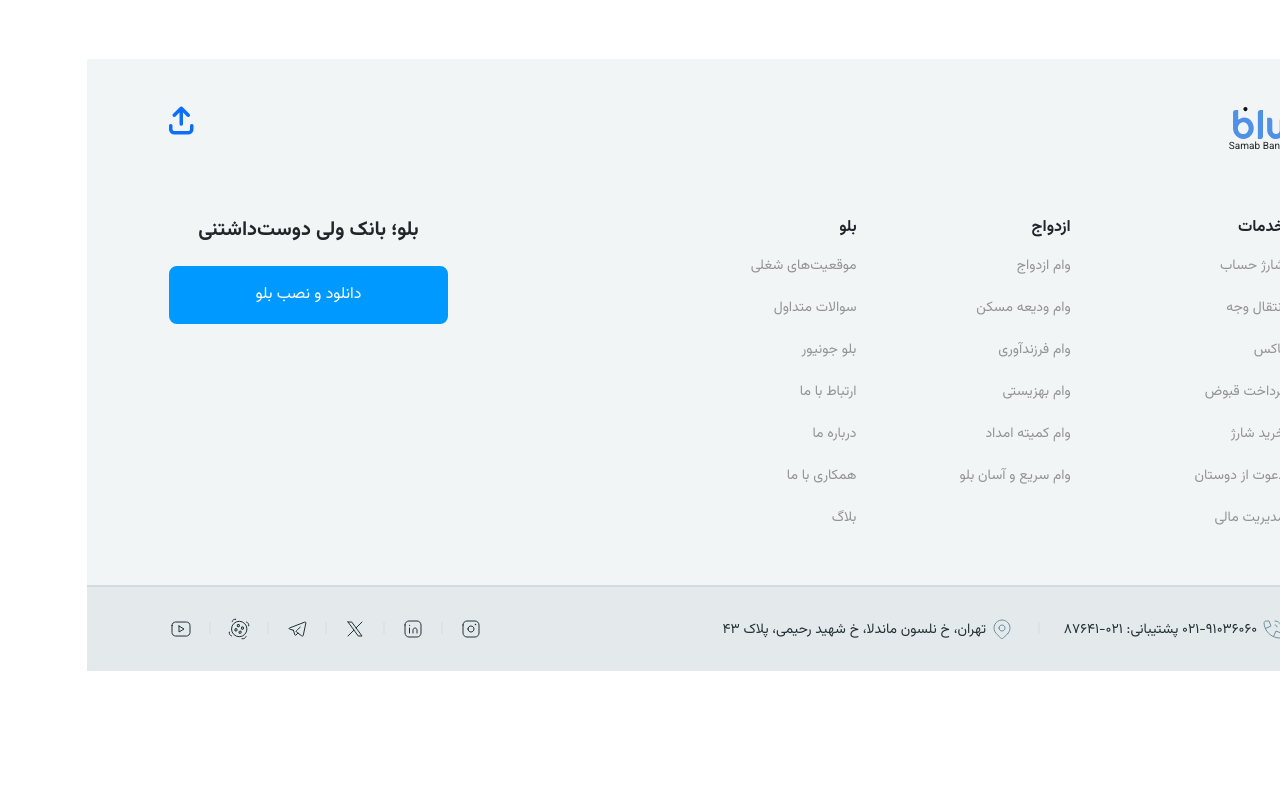
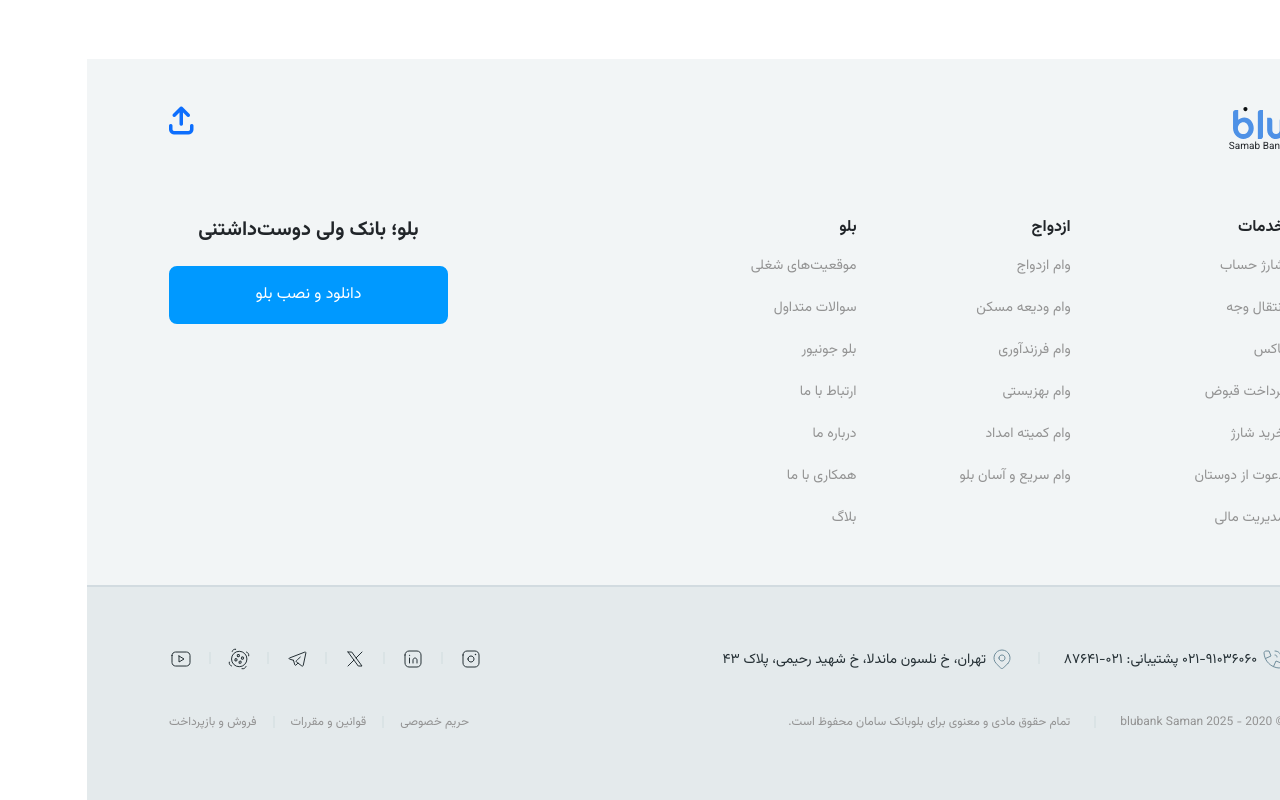
Before and after one commit to marmram/blueBalnk, a plain HTML site: page index.html in a window 1280 px wide. Shown: the part 7518-8318 px from the top of the page. Before the commit the page ends 8189 px from the top, so only its background shows below. Drawn offline with nearby package versions, Linux system fonts and the light colour scheme.

Commit message:
footerDone

```diff
--- a/assets/css/style.css
+++ b/assets/css/style.css
@@ -1011,11 +1011,16 @@
 .footerInfo {
     color: #253035;
     font-size: 14px;
+    margin-bottom: 3%;
 }
 
 .footerBottom {
-    padding-bottom: 30px;
-    padding-top: 30px;
+    padding-bottom: 60px;
+    padding-top: 60px;
     background-color: #E4EAEC;
     border-top: 2px solid #D2DBE0;
 }
+.copyRight{
+    font-size: 12px;
+    color: var(--gray);
+}
--- a/index.html
+++ b/index.html
@@ -489,12 +489,13 @@
                                     <div class="swiper-slide">
                                         <div class="swiperBlueLine blueLineAnswer">
                                             <p class="titleSmall">بلو لاین</p>
-                                            <p class="swiperP">بله شما میتوانید برای خود و یا هر شماره مد نظر خود شارژ تهیه کنید.</p>
+                                            <p class="swiperP">بله شما میتوانید برای خود و یا هر شماره مد نظر خود شارژ
+                                                تهیه کنید.</p>
                                         </div>
                                     </div>
                                     <div class="swiper-slide">
                                         <div class="swiperBlueLine userBlue">
-                                                <p class="titleSmall">کاربر بلو</p>
+                                            <p class="titleSmall">کاربر بلو</p>
                                             <p class="swiperP">ممنون از راهنمایی شما.</p>
                                         </div>
                                     </div>
@@ -1668,8 +1669,59 @@
                         </ul>
                     </div>
                 </div>
-
-
+                <div class="blueRights d-flex align-items-center justify-content-start gap-4 w-100">
+                    <div class="copyrightDiv d-flex align-items-center justify-content-start gap-4 w-100">
+                        <div>
+                            <span class="copyRight">© 2020 - 2025 blubank Saman</spspan>
+
+                        </div>
+                        <div>
+                            <span class="copyRight">
+                                <svg width="2" height="12" viewBox="0 0 2 12" fill="none"
+                                    xmlns="http://www.w3.org/2000/svg">
+                                    <path d="M1 0V12" stroke="#BFCCD3" stroke-width="0.5"></path>
+                                </svg>
+                            </span>
+                        </div>
+                        <div>
+                            <span class="copyRight">تمام حقوق مادی و معنوی برای بلوبانک سامان محفوظ است.</span>
+
+                        </div>
+
+                    </div>
+                    <div class="blueRules content d-flex align-items-center justify-content-end">
+                        <ul class="list-unstyled gap-3 d-flex align-items-center justify-content-center m-0 flex-wrap ">
+                            <li class="copyRight">
+                                <a href="#">
+                                    حریم خصوصی
+                                </a>
+                            </li>
+                            <li class="copyRight">
+                                <svg width="2" height="12" viewBox="0 0 2 12" fill="none"
+                                    xmlns="http://www.w3.org/2000/svg">
+                                    <path d="M1 0V12" stroke="#BFCCD3" stroke-width="0.5"></path>
+                                </svg>
+                            </li>
+                            <li class="copyRight">
+                                <a href="#">
+                                    قوانین و مقررات
+                                </a>
+                            </li>
+                            <li class="copyRight">
+                                <svg width="2" height="12" viewBox="0 0 2 12" fill="none"
+                                    xmlns="http://www.w3.org/2000/svg">
+                                    <path d="M1 0V12" stroke="#BFCCD3" stroke-width="0.5"></path>
+                                </svg>
+                            </li>
+                            <li class="copyRight">
+                                <a href="#">
+                                    فروش و بازپرداخت
+                                </a>
+                            </li>
+
+                        </ul>
+                    </div>
+                </div>
             </div>
         </div>
     </footer>
@@ -1689,7 +1741,7 @@
             slidesPerView: 3,
             spaceBetween: 15,
             effect: "coverflow",
-            speed:1000,
+            speed: 1000,
             autoplay: {
                 delay: 3000,
                 disableOnInteraction: false,
```
